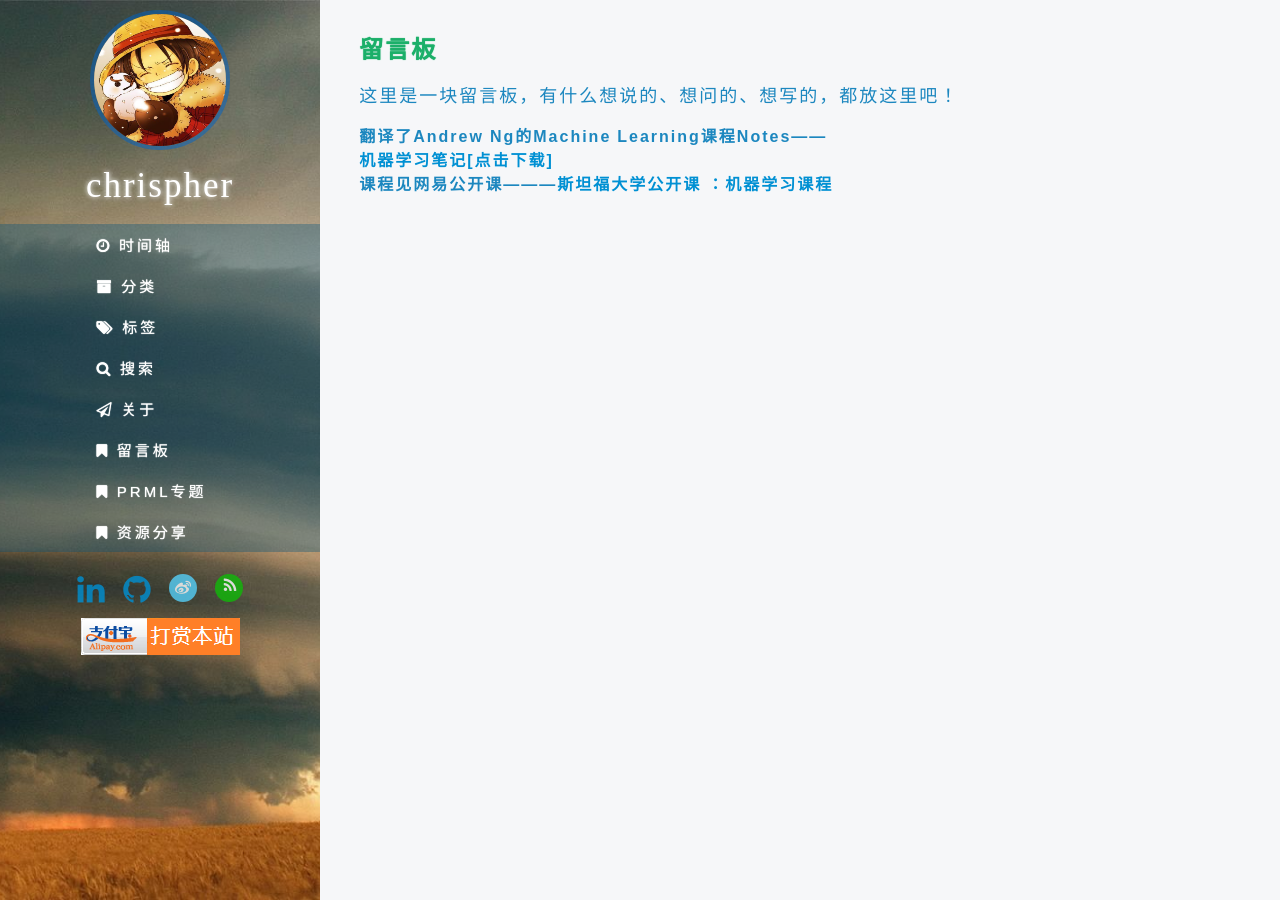
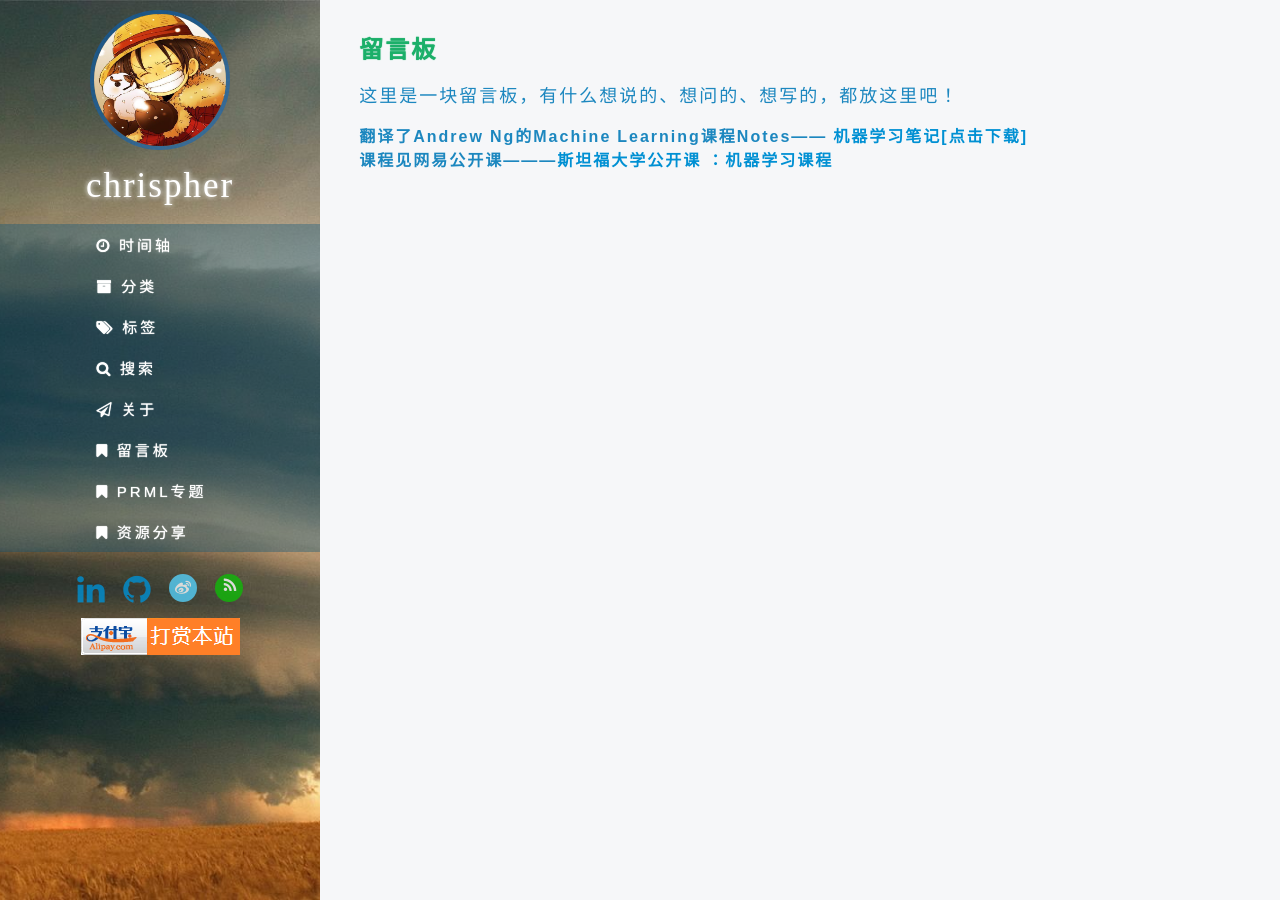
Before and after one commit to chrispher/chrispher.github.com, a Jekyll site: the page built from page/message.html, in a window 1280 px wide. Built offline with Jekyll 4.4.1, drawn with Linux system fonts in a browser that asks for light colours; nearby versions of some CDN libraries; library files that are not in the unit come from our copies; comment, search, counter and statistics services are not loaded.

Commit message:
update the tongji

```diff
--- a/404.html
+++ b/404.html
@@ -10,7 +10,6 @@ layout: null
   <link rel="shortcut icon" href="/res/img/favicon.ico" type="image/x-icon">
   <title>找不到页面了...</title>
   <link rel="stylesheet" href="/res/css/404.css">
-  {% include tongji.html %}
 </head>
 <body>
   <div id="container">
--- a/_layouts/life.html
+++ b/_layouts/life.html
@@ -12,7 +12,6 @@
   <link rel="canonical" href="{{ site.blog.url }}{{ page.url }}">
   <link rel="stylesheet" href="/res/css/public.css">
   <link rel="stylesheet" href="/res/css/life.css">
-  {% include tongji.html %}
 </head>
 <body>
   <div class="main">
--- a/page/message.html
+++ b/page/message.html
@@ -8,8 +8,7 @@ title: 留言板
 <br/>
 <h3> 这里是一块留言板，有什么想说的、想问的、想写的，都放这里吧！</h3>
 <br/>
-<h4> 翻译了Andrew Ng的Machine Learning课程Notes——</h4>
-<h4><a href="https://raw.githubusercontent.com/chrispher/chrispher.github.com/master/_draft/%E6%9C%BA%E5%99%A8%E5%AD%A6%E4%B9%A0%E7%AC%94%E8%AE%B0_%E6%96%AF%E5%9D%A6%E7%A6%8F_%E5%88%9D%E7%A8%BFv1.docx"> 机器学习笔记[点击下载]</a></h4>
+<h4> 翻译了Andrew Ng的Machine Learning课程Notes——<a href="https://raw.githubusercontent.com/chrispher/chrispher.github.com/master/_draft/%E6%9C%BA%E5%99%A8%E5%AD%A6%E4%B9%A0%E7%AC%94%E8%AE%B0_%E6%96%AF%E5%9D%A6%E7%A6%8F_%E5%88%9D%E7%A8%BFv1.docx"> 机器学习笔记[点击下载]</a></h4>
 <h4>课程见网易公开课———<a href="http://v.163.com/special/opencourse/machinelearning.html">斯坦福大学公开课 ：机器学习课程</a></h4>
 
 <br/>
```
Also changed, not shown: _layouts/blog.html (line endings or trailing spaces).
